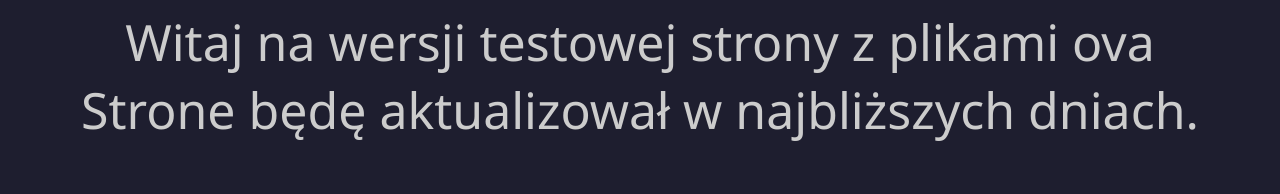
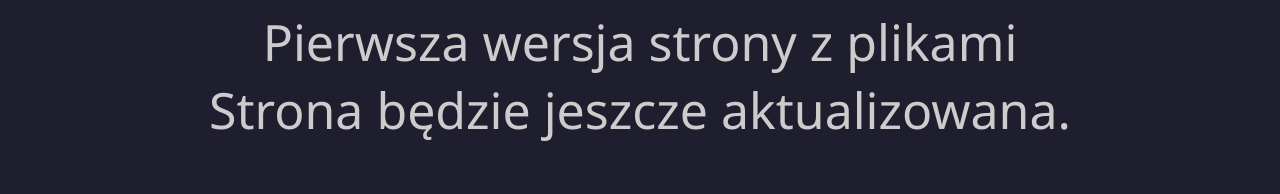
Before and after one commit to ckzova/ckzova.github.io, a plain HTML site: page index.html in a window 1280 px wide. Shown: the top 194 px of the page. Drawn offline with Linux system fonts and the light colour scheme.

Commit message:
Update index.html

```diff
--- a/index.html
+++ b/index.html
@@ -8,8 +8,8 @@
     <link rel="shortcut icon" href="Virtualbox_logo.png" type="image/x-icon">
 </head>
 <body>
-    <header>Witaj na wersji testowej strony z plikami ova <br>
-        Strone będę aktualizował w najbliższych dniach. </header>
+    <header>Pierwsza wersja strony z plikami<br>
+        Strona będzie jeszcze aktualizowana. </header>
 
     <div class="container">
         <a href="server.html">
```
